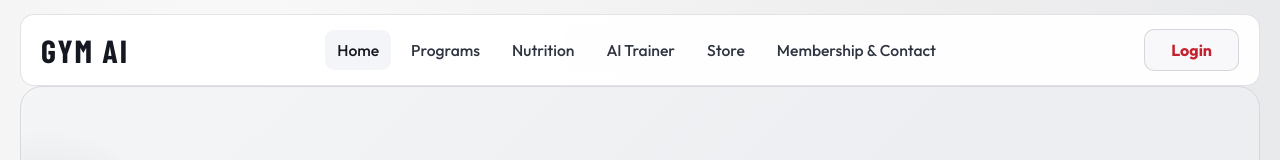
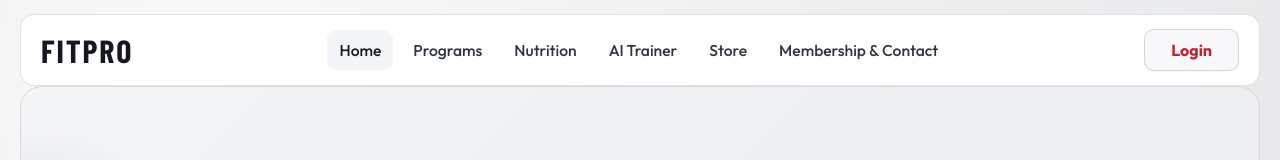
Before and after one commit to rohit12345-ryu/vercel-frontend, a React (Vite) app: page / in a window 1280 px wide. Shown: the top 160 px of the page. Built offline with nearby package versions, Linux system fonts and the light colour scheme; no server answers; a web font is replaced by a local one.

Commit message:
update navbar

```diff
--- a/src/components/Navbar.jsx
+++ b/src/components/Navbar.jsx
@@ -29,7 +29,7 @@
             )}
           </div>
         )}
-        <div className="logo">GYM AI</div>
+        <div className="logo">FITPRO </div>
       </div>
 
       <div className="nav-links">
```
